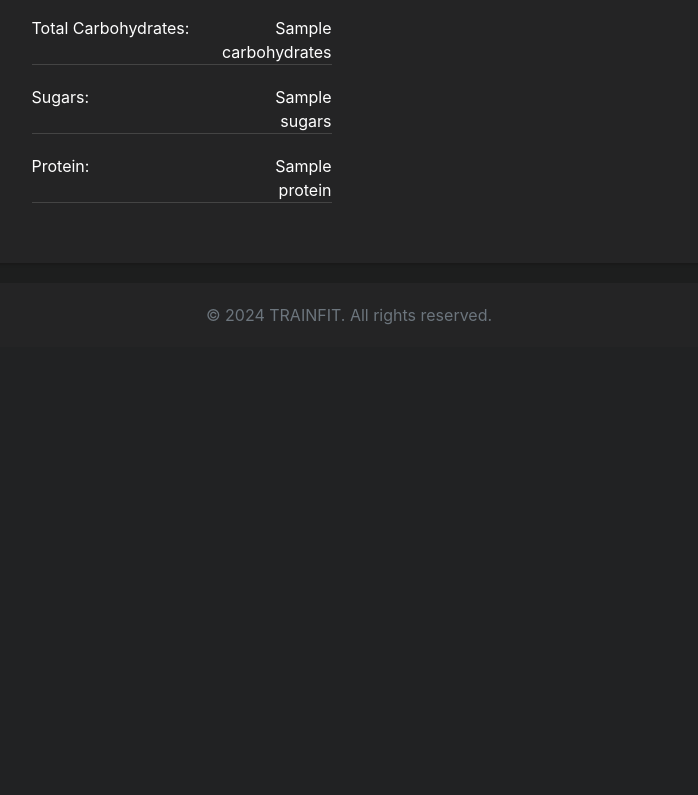
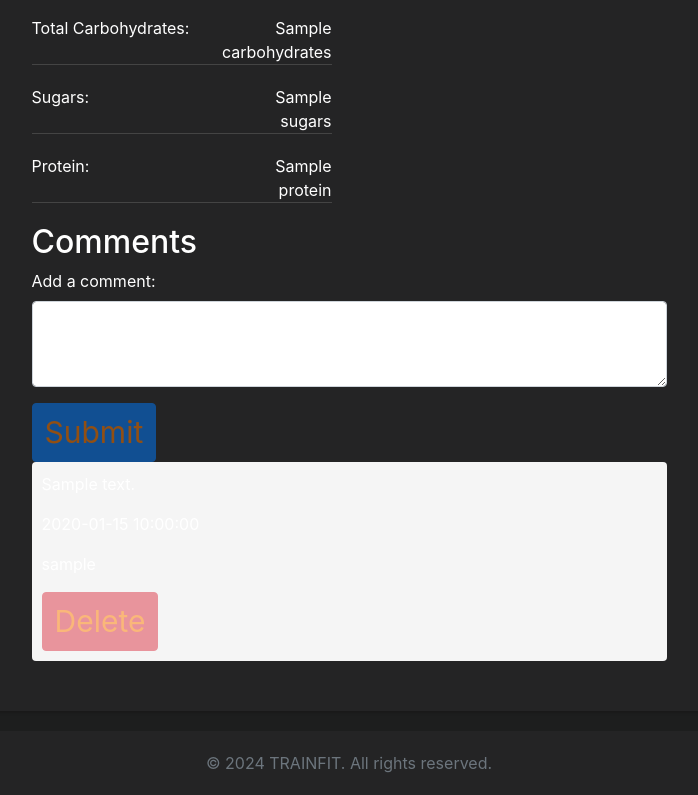
Before and after one commit to Cj-6/TrainFit, a Python web app: template templates/foodInfo.html in a window 1280 px wide. Shown: the part 602-1397 px from the top of the page, without its empty margins (291-989 px from the left). Before the commit the page ends 927 px from the top, so only its background shows below. Run offline with Jinja, Linux system fonts and the light colour scheme; the template is opened without the code that fills it: most values are stand-ins (such as "Sample title", 1, 10 or a date in 2020); some libraries are stand-ins or nearby versions.

Commit message:
commenting cringe stuff

```diff
--- a/static/css/styles.css
+++ b/static/css/styles.css
@@ -886,3 +886,56 @@ a.food-link {
     margin-bottom: 10px;
     text-align: left;
 }
+
+
+/* Comment Section Styles */
+.comment-section {
+    margin-top: 20px;
+}
+
+.comment-form {
+    margin-bottom: 20px;
+}
+
+.comment-form textarea {
+    width: 100%;
+    height: 100px;
+    resize: vertical;
+    padding: 5px;
+    border-radius: 4px;
+    border: 1px solid #ccc;
+}
+
+.comment-form button {
+    background-color: #FF7B00;
+    color: white;
+    border: none;
+    padding: 8px 16px;
+    border-radius: 4px;
+    cursor: pointer;
+}
+
+.comment-list {
+    list-style-type: none;
+    padding: 0;
+}
+
+.comment {
+    margin-bottom: 10px;
+    padding: 10px;
+    background-color: #f5f5f5;
+    border-radius: 4px;
+}
+
+.comment .comment-author {
+    font-weight: bold;
+}
+
+.comment .comment-date {
+    font-size: 12px;
+    color: #888;
+}
+
+.comment .comment-content {
+    margin-top: 5px;
+}
--- a/templates/foodInfo.html
+++ b/templates/foodInfo.html
@@ -67,6 +67,31 @@
             </form>
         </div>
     </div>
+    <div class="comments-section">
+        <h2>Comments</h2>
+        <div id="comments-container"></div>
+            <!-- Comments will be dynamically added here -->
+        </div>
+        <form action="{{ url_for('add_comment', food_id=food.id) }}" method="post">
+            <div class="form-group">
+                <label for="comment">Add a comment:</label>
+                <textarea class="form-control" id="comment" rows="3"></textarea>
+            </div>
+            <button type="submit" class="btn btn-primary">Submit</button>
+        </form>
+        <div class="delete-comment">
+           {% for comment in comments %}
+            <div class="comment">
+                <p>{{ comment.comment }}</p>
+                <p>{{ comment.date }}</p>
+                <p>{{ comment.username }}</p>
+            <form action="/deleteComment" method="post">
+                <input type="hidden" name="comment_id" value="{{ comment.commentid }}">
+                <button type="submit" class="btn btn-danger">Delete</button>
+            </form>
+            </div>
+            {% endfor %}
+    </div>
 </div>
 <script>
     document.getElementById('calendar').value = "{{ selected_date }}";
```
Also changed, not shown: app.py (+32 -0 lines), repositories/food_repo.py (+27 -0 lines), schema.sql (+8 -0 lines).
